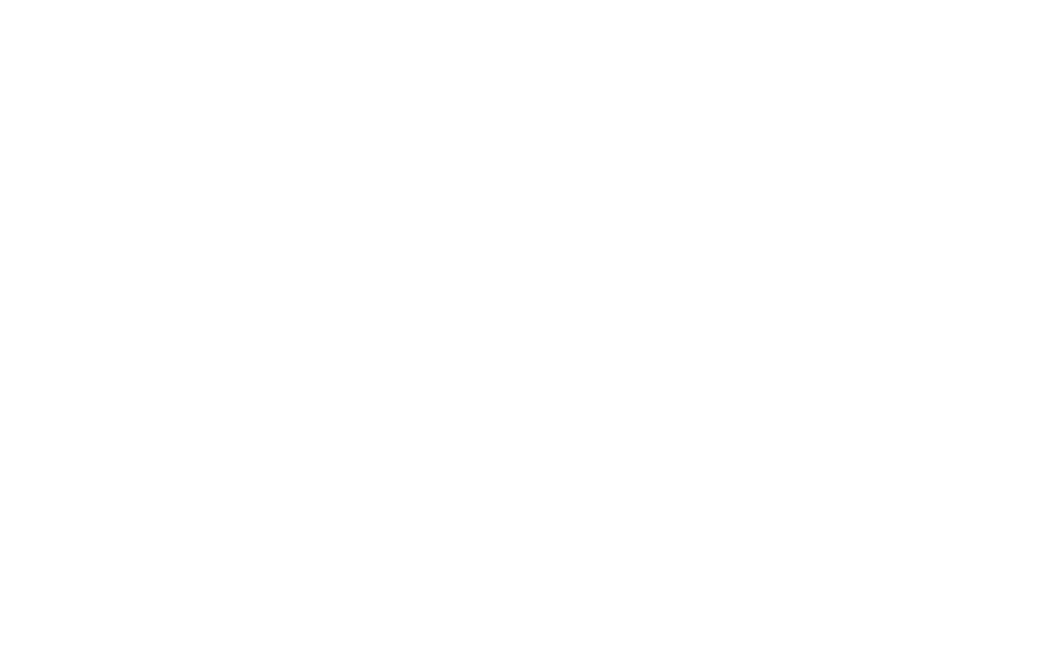
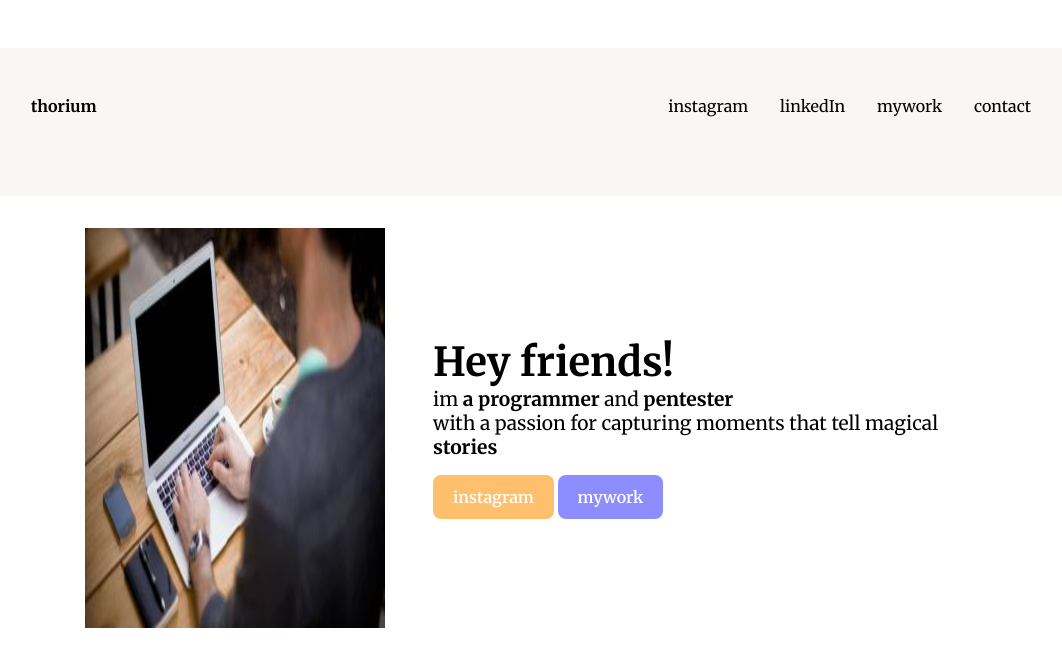
Before and after one commit to Thorium234/fullStackRoadMap, a plain HTML site: page secondproject_may11/index.html in a window 1280 px wide. Shown: the whole page, without its empty margins (109-1171 px from the left). Drawn offline with Linux system fonts and the light colour scheme.

Commit message:
added header

```diff
--- a/secondproject_may11/index.html
+++ b/secondproject_may11/index.html
@@ -2,8 +2,34 @@
 <html>
     <head>
     <title>thors website</title>
+    <link rel="stylesheet" href="style.css">
     </head>
     <body>
+       <header>
+             <nav>
+            <ul>
+                <li><a href="">thorium</a></li>
+                <li><a href="">instagram</a></li>
+                <li><a href="">linkedIn</a></li>
+                <li><a href="">mywork</a></li>
+                <li><a href="">contact</a></li>
+
+            </ul>
+        </nav>
+       </header>
+        <div class="flex-container">
+            <img src="./images/1-400x200.jpg" alt="my image" height="400px" width="300px">
+            <div class="text-container">
+                <h1>Hey friends!</h1>
+              <p>im <strong>a programmer</strong>  and <strong>pentester</strong> <br>
+                with a passion for capturing moments that tell magical <strong>stories</strong>
+             </p>
+             <a href="mywork.html" class="cta-button">instagram</a>
+             <a href="mywork.html" class="cta-button secondary">mywork</a>
+
+            </div>
+
+        </div>
 
     </body>
 </html>
--- a/secondproject_may11/style.css
+++ b/secondproject_may11/style.css
@@ -0,0 +1,111 @@
+
+@import url('https://fonts.googleapis.com/css2?family=Merriweather:ital,opsz,wght@0,18..144,300..900;1,18..144,300..900&display=swap');
+:root {
+    --base-color: #ffffff;
+    --text-color: #000000;
+    --primary-color: #ffc06e;
+    --secondary-color: #8d8dff;
+    --color-1: #f9f6f3;
+    --color-2: #f3f7f9;
+    --color-3: #f6f3f9;
+    --font-family: 'Merriweather', serif;
+}
+
+*{
+    margin: 0;
+    padding: 0;
+    box-sizing: border-box;
+    font-family: var(--font-family);
+}
+html{
+    font-family: poppins,var(--font-family);
+    color:  var(--text-color);
+}
+body{
+    padding: 1em;
+    background-color: var(--base-color);
+}
+
+h1,h2,h3{
+    font-family: MerrieWeather,Poppins,var(--font-family);
+}
+nav{
+    margin: 1em auto 3em auto;
+    width: min(1000px, 100%);
+}
+
+nav ul{
+    display: flex;
+    align-items: center;
+    list-style: none;
+    gap: 2em;
+
+}
+
+nav li:first-child{
+    margin-right: auto;
+    font-family: var(--font-family);
+    font-weight: bold;
+}
+
+nav a {
+    text-decoration: none;
+    color: var(--text-color);
+}
+
+nav a:hover {
+    color: var(--primary-color);
+    text-decoration: underline;
+}
+header,section{
+    margin: 2em auto;
+    width: min(75em, 100%);
+    background-color: var(--color-1);
+    padding: min(2em, 15%);
+    border-radius: 1em;
+}
+
+.flex-container{
+    display: flex;
+    justify-content: center;
+    align-items: center;
+    flex-wrap: wrap;
+    gap: 3em;
+}
+
+header img{
+    max-width: 100%;
+    border-radius: 50%;
+    object-fit: cover;
+    object-position: bottom;
+}
+
+.text-container{
+    flex: 0 1 34em;
+}
+
+h1{
+    font-size: 2.5em;
+    /* margin-bottom: 0.5em; */
+}
+.text-container p{
+    flex: 75em 0 1em 0;
+    font-size: 1.2rem;
+}
+
+.cta-button{
+    display: inline-block;
+    padding: 0.75em 1.25em;
+    background-color: var(--primary-color);
+    color: var(--text-color);
+    text-decoration: none;
+    border-radius: 0.5em;
+    margin-top: 1em;
+    transition: background-color 0.3s ease;
+    color: white;
+    font-weight: 600;
+}
+
+.secondary{
+    background-color: var(--secondary-color);
+}
```
Also changed, not shown: harryDev/index.html (+3 -2 lines), secondproject_may11/mywork.html (added).
